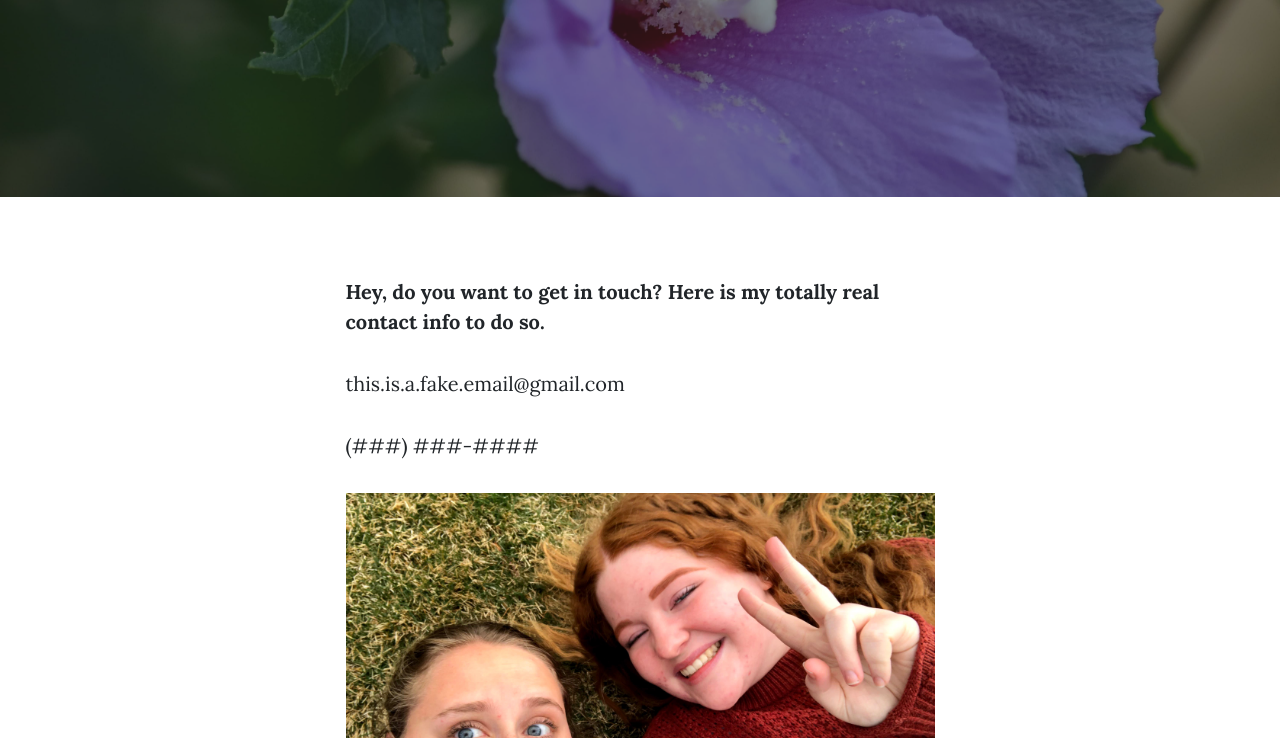
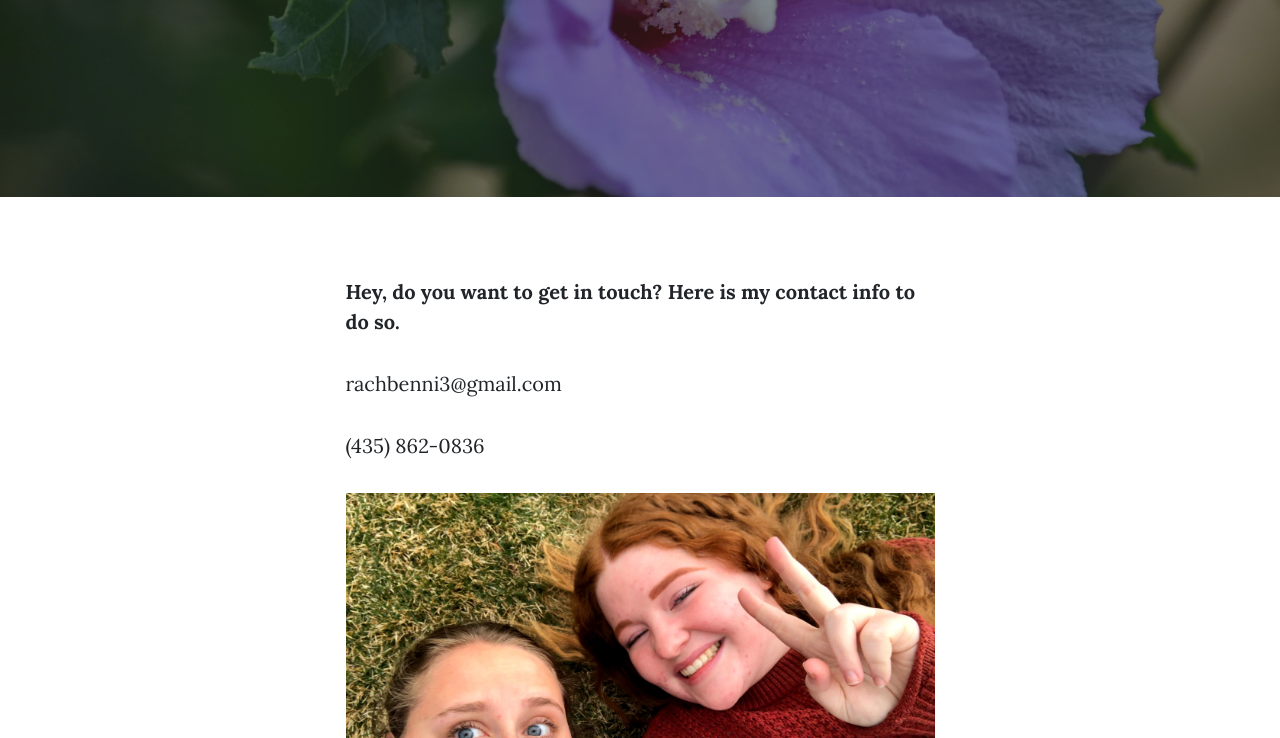
Before and after one commit to rachbenni/rachbenn, a plain HTML site: page contact.html in a window 1280 px wide. Shown: the part 362-1100 px from the top of the page. Drawn offline with nearby package versions, Linux system fonts and the light colour scheme.

Commit message:
Update contact.html

```diff
--- a/contact.html
+++ b/contact.html
@@ -55,12 +55,12 @@
             <div class="container px-4 px-lg-5">
                 <div class="row gx-4 gx-lg-5 justify-content-center">
                     <div class="col-md-10 col-lg-8 col-xl-7">
-                        <p class="resumetitle">Hey, do you want to get in touch? Here is my totally real contact info to do so.</p>
+                        <p class="resumetitle">Hey, do you want to get in touch? Here is my contact info to do so.</p>
                         <p>
-                            this.is.a.fake.email@gmail.com
+                            rachbenni3@gmail.com
                         </p>
                         <p>
-                            (###) ###-####
+                            (435) 862-0836
                         </p>
 
                         <img class="img-fluid" src="assets/img/rachelandnatalie.jpg" alt="Rachel and her friend, Natalie"
```
